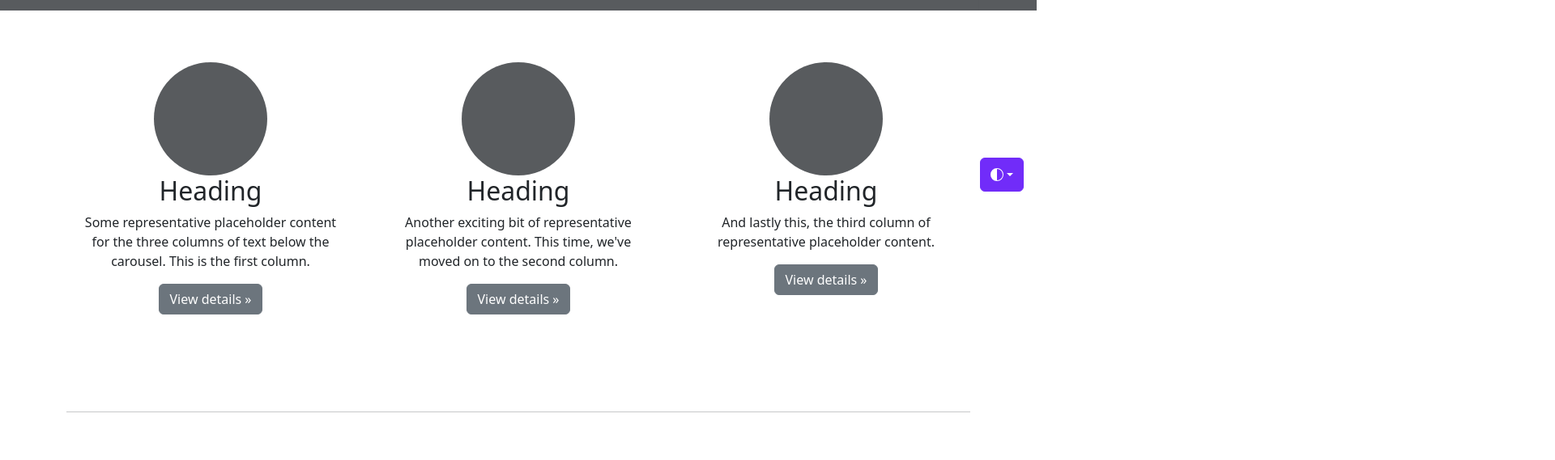
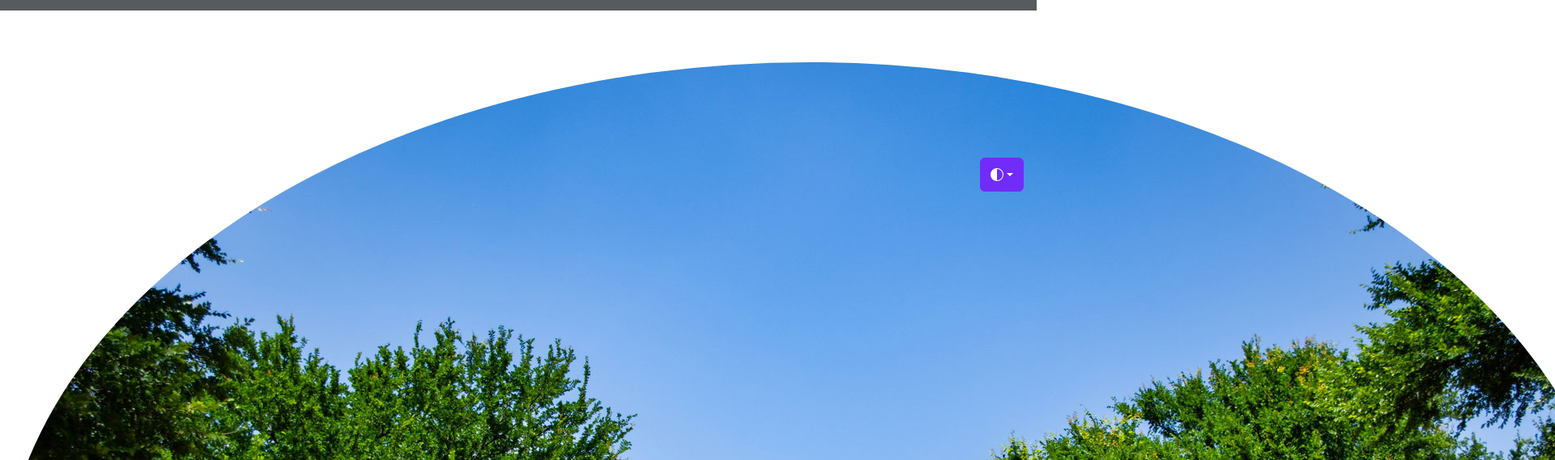
Before and after one commit to gelli9/staticwebsite, a plain HTML site: page index.html in a window 1280 px wide. Shown: the part 547-1116 px from the top of the page at 81% size, 1920 px wide, since content can reach past the window. Drawn offline with Linux system fonts and the light colour scheme; files whose address does not match are found by name.

Commit message:
Update index.html

```diff
--- a/index.html
+++ b/index.html
@@ -354,6 +354,7 @@
           <span class="visually-hidden">Next</span>
         </button>
       </div>
+       <img src="news-hurley-building.jpg" class="rounded-circle" >
       <!-- Marketing messaging and featurettes
   ================================================== -->
       <!-- Wrap the rest of the page in another container to center all the content. -->
@@ -389,13 +390,11 @@
           <!-- /.col-lg-4 -->
           <div class="col-lg-4">
             <svg
-              aria-label="Placeholder"
-              class="bd-placeholder-img rounded-circle"
+              <img src="news-hurley-building.jpg" class="rounded-circle" >
               height="140"
               preserveAspectRatio="xMidYMid slice"
               role="img"
               width="140"
-              xmlns="http://www.w3.org/2000/svg"
             >
               <title>Placeholder</title>
               <rect
```
